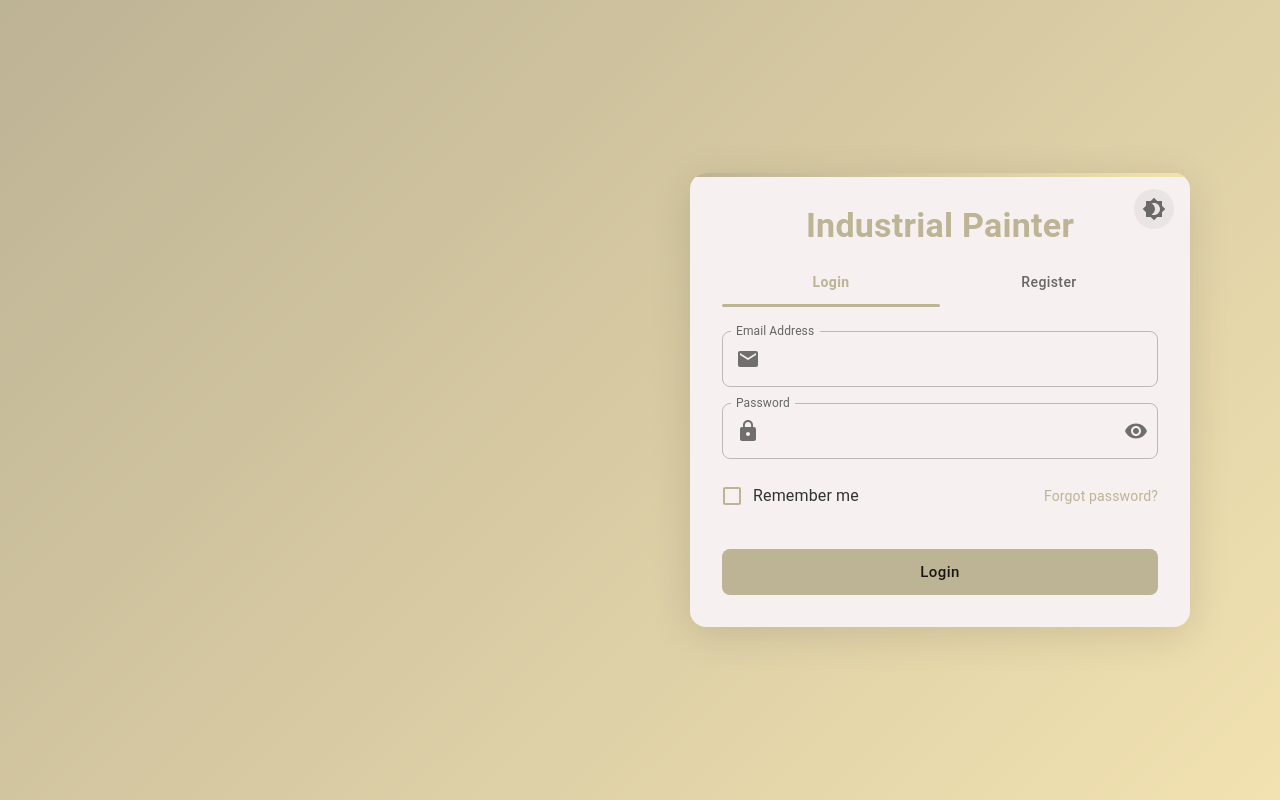
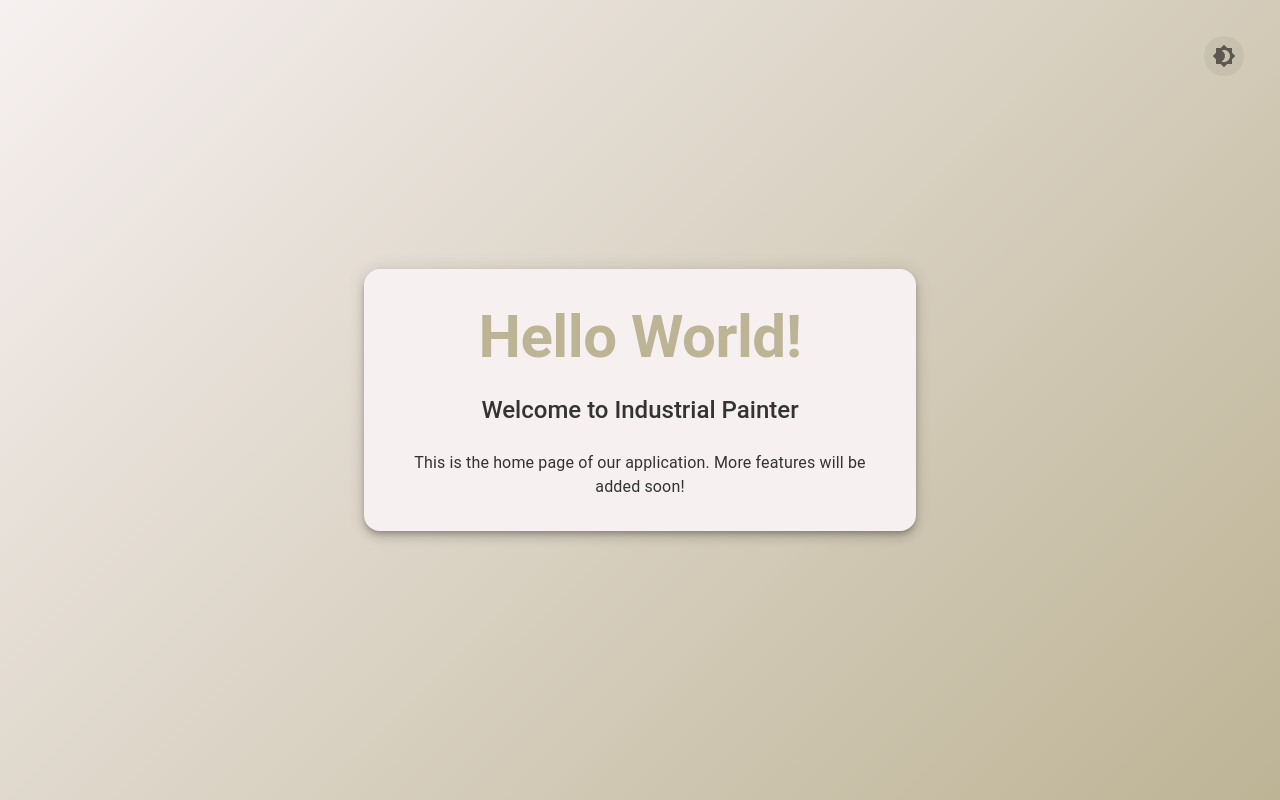
Before and after one commit to centmarde/Industrial-Painter-HCI-revise, a React (Vite) app: page /home in a window 1280 px wide. Before the commit this address led to /. Built offline with nearby package versions, Linux system fonts and the light colour scheme.

Commit message:
feat: add Home page and Oauth component; update Login page layout and styles; include @mdi/font dependency

```diff
--- a/package.json
+++ b/package.json
@@ -13,6 +13,7 @@
     "@emotion/react": "^11.14.0",
     "@emotion/styled": "^11.14.0",
     "@fontsource/roboto": "^5.2.5",
+    "@mdi/font": "^7.4.47",
     "@mui/icons-material": "^6.4.7",
     "@mui/material": "^6.4.7",
     "@mui/styled-engine-sc": "^6.4.6",
--- a/src/App.tsx
+++ b/src/App.tsx
@@ -3,6 +3,7 @@ import { CssBaseline } from '@mui/material';
 import { ThemeProvider } from './context/ThemeContext';
 import { BrowserRouter, Routes, Route, Navigate } from 'react-router-dom';
 import Login from './pages/Login';
+import Home from './pages/Home';
 // Import any other components or pages you have
 
 function App() {
@@ -15,8 +16,10 @@ function App() {
           <Route path="/" element={<Login />} />
           <Route path="/login" element={<Login />} />
 
+          {/* Home/Dashboard route */}
+          <Route path="/home" element={<Home />} />
+
           {/* Add more routes here as your application grows */}
-          {/* <Route path="/dashboard" element={<Dashboard />} /> */}
 
           {/* Fallback for non-existent routes */}
           <Route path="*" element={<Navigate to="/" replace />} />
--- a/src/auth/LoginForm.tsx
+++ b/src/auth/LoginForm.tsx
@@ -13,6 +13,7 @@ import {
 import { styled } from '@mui/material/styles';
 import { Visibility, VisibilityOff, Email, Lock } from '@mui/icons-material';
 import { validateEmail, validateStrongPassword } from '../utils/Validator';
+import Oauth from '../common/Oauth';
 
 const AnimatedButton = styled(Button)(({ theme }) => ({
   marginTop: theme.spacing(2),
@@ -229,6 +230,8 @@ const LoginForm = () => {
       >
         {isLoading ? <CircularProgress size={24} color="inherit" /> : 'Login'}
       </AnimatedButton>
+
+      <Oauth />
     </Box>
   );
 };
--- /dev/null
+++ b/src/common/Oauth.tsx
@@ -0,0 +1,71 @@
+import { Box, IconButton, Typography, Divider } from '@mui/material';
+import { styled } from '@mui/material/styles';
+
+const SocialIconButton = styled(IconButton)(({ theme }) => ({
+  margin: theme.spacing(0, 1),
+  padding: theme.spacing(1),
+  transition: 'transform 0.2s ease-in-out, box-shadow 0.2s ease',
+  '&:hover': {
+    transform: 'translateY(-3px)',
+    boxShadow: '0 4px 8px rgba(0, 0, 0, 0.1)',
+  },
+}));
+
+const CircleIconWrapper = styled(Box)(({ theme }) => ({
+  display: 'flex',
+  justifyContent: 'center',
+  alignItems: 'center',
+  width: 46,
+  height: 46,
+  borderRadius: '50%',
+  backgroundColor: 'white',
+  boxShadow: '0 2px 4px rgba(0, 0, 0, 0.1)',
+}));
+
+const OrDivider = styled(Box)({
+  display: 'flex',
+  alignItems: 'center',
+  width: '100%',
+  margin: '16px 0',
+});
+
+const Oauth = () => {
+  const handleSocialLogin = (provider: string) => {
+    console.log(`Logging in with ${provider}`);
+    // Implement social login logic here
+  };
+
+  return (
+    <Box sx={{ mt: 3 }}>
+      <OrDivider>
+        <Divider sx={{ flexGrow: 1 }} />
+        <Typography variant="body2" color="text.secondary" sx={{ px: 2 }}>
+          OR
+        </Typography>
+        <Divider sx={{ flexGrow: 1 }} />
+      </OrDivider>
+
+      <Box sx={{ display: 'flex', justifyContent: 'center', mt: 2 }}>
+        <SocialIconButton onClick={() => handleSocialLogin('Google')}>
+          <CircleIconWrapper>
+            <span className="mdi mdi-google" style={{ color: '#DB4437', fontSize: '24px' }}></span>
+          </CircleIconWrapper>
+        </SocialIconButton>
+
+        <SocialIconButton onClick={() => handleSocialLogin('Facebook')}>
+          <CircleIconWrapper>
+            <span className="mdi mdi-facebook" style={{ color: '#4267B2', fontSize: '24px' }}></span>
+          </CircleIconWrapper>
+        </SocialIconButton>
+
+        <SocialIconButton onClick={() => handleSocialLogin('Instagram')}>
+          <CircleIconWrapper>
+            <span className="mdi mdi-instagram" style={{ color: '#E1306C', fontSize: '24px' }}></span>
+          </CircleIconWrapper>
+        </SocialIconButton>
+      </Box>
+    </Box>
+  );
+};
+
+export default Oauth;
--- a/src/main.tsx
+++ b/src/main.tsx
@@ -1,6 +1,7 @@
 import { StrictMode } from 'react'
 import { createRoot } from 'react-dom/client'
 import App from './App.tsx'
+import '@mdi/font/css/materialdesignicons.min.css';
 
 // React Router is configured in App.tsx
 
--- /dev/null
+++ b/src/pages/Home.tsx
@@ -0,0 +1,60 @@
+
+import { Box, Typography, Container, Paper } from '@mui/material';
+import DarkModeToggle from '../components/DarkModeToggle';
+
+const Home = () => {
+  return (
+    <Box
+      sx={{
+        minHeight: '100vh',
+        background: (theme) => theme.palette.mode === 'light'
+             ? `linear-gradient(135deg, ${theme.custom.lighter} 0%, ${theme.custom.darkest} 100%)`
+          : `linear-gradient(135deg, #202020 0%, #121212 100%)`,
+        display: 'flex',
+        flexDirection: 'column',
+        alignItems: 'center',
+        justifyContent: 'center',
+        padding: 3
+      }}
+    >
+      <Box sx={{ position: 'absolute', top: 20, right: 20 }}>
+        <DarkModeToggle />
+      </Box>
+
+      <Container maxWidth="sm">
+        <Paper
+          elevation={6}
+          sx={{
+            padding: 4,
+            borderRadius: 2,
+            textAlign: 'center',
+            backgroundColor: (theme) => theme.custom.lighter
+          }}
+        >
+          <Typography
+            variant="h2"
+            component="h1"
+            gutterBottom
+            sx={{
+              fontWeight: 700,
+              color: (theme) => theme.custom.darkest
+            }}
+          >
+            Hello World!
+          </Typography>
+
+          <Typography variant="h5" sx={{ mt: 2 }}>
+            Welcome to Industrial Painter
+          </Typography>
+
+          <Typography variant="body1" sx={{ mt: 3 }}>
+            This is the home page of our application.
+            More features will be added soon!
+          </Typography>
+        </Paper>
+      </Container>
+    </Box>
+  );
+};
+
+export default Home;
--- a/src/pages/Login.tsx
+++ b/src/pages/Login.tsx
@@ -1,5 +1,5 @@
 import { useState } from 'react';
-import { Box, Container, Paper, Tab, Tabs, Typography } from '@mui/material';
+import { Box, Container, Grid, Paper, Tab, Tabs, Typography } from '@mui/material';
 import { styled } from '@mui/material/styles';
 import LoginForm from '../auth/LoginForm';
 import RegisterForm from '../auth/RegisterForm';
@@ -12,7 +12,7 @@ const StyledContainer = styled(Container)(({ theme }) => ({
   alignItems: 'center',
   minHeight: '100vh',
   background: theme.palette.mode === 'light'
-    ? `linear-gradient(135deg, ${theme.custom.darkest} 0%, ${theme.custom.light} 100%)`
+    ? `linear-gradient(135deg, ${theme.custom.lighter} 0%, ${theme.custom.darkest} 100%)`
     : `linear-gradient(135deg, #202020 0%, #121212 100%)`,
 }));
 
@@ -66,26 +66,27 @@ const Login = () => {
 
   return (
     <StyledContainer maxWidth={false}>
-      {/* Left side blank container */}
-      <Box sx={{
-        flex: 1,
-        height: '100vh',
-        display: 'flex',
+      <Grid container sx={{ minHeight: '100vh' }}>
+        {/* Left side container - hidden on small screens */}
+        <Grid item xs={0} md={6} lg={7} sx={{
+          display: { xs: 'none', md: 'flex' },
           alignItems: 'center',
           justifyContent: 'center'
         }}>
           {/* This container is intentionally left blank */}
-      </Box>
+        </Grid>
 
-      {/* Right side login/register panel */}
-      <Box sx={{
-        flex: 1,
+        {/* Right side login/register panel - full width on small screens */}
+        <Grid item xs={12} md={6} lg={5} sx={{
           display: 'flex',
           justifyContent: 'center',
           alignItems: 'center',
-        padding: 2
+          padding: { xs: 2, sm: 3, md: 4 }
         }}>
-        <StyledPaper elevation={6}>
+          <StyledPaper elevation={6} sx={{
+            maxWidth: { xs: '100%', sm: 450, md: 500 },
+            width: '100%'
+          }}>
             <DarkModeToggle />
 
             <Typography variant="h4" align="center" gutterBottom sx={{
@@ -109,7 +110,8 @@ const Login = () => {
               {tabValue === 0 ? <LoginForm /> : <RegisterForm />}
             </Box>
           </StyledPaper>
-      </Box>
+        </Grid>
+      </Grid>
     </StyledContainer>
   );
 };
```
Also changed, not shown: 1 other file (tests, documents, lock files or other folders). Lines whose indentation alone changed are shown as unchanged.
